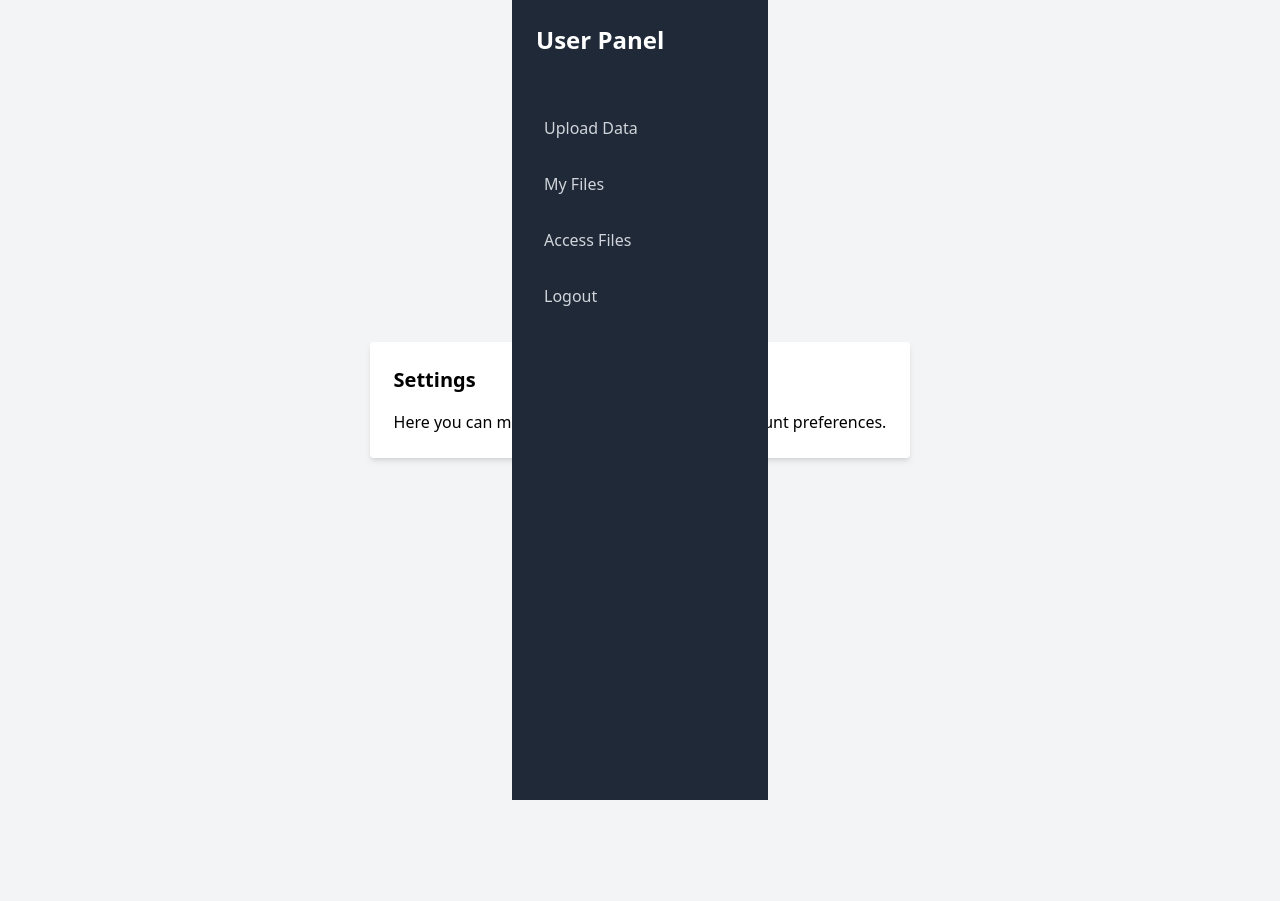
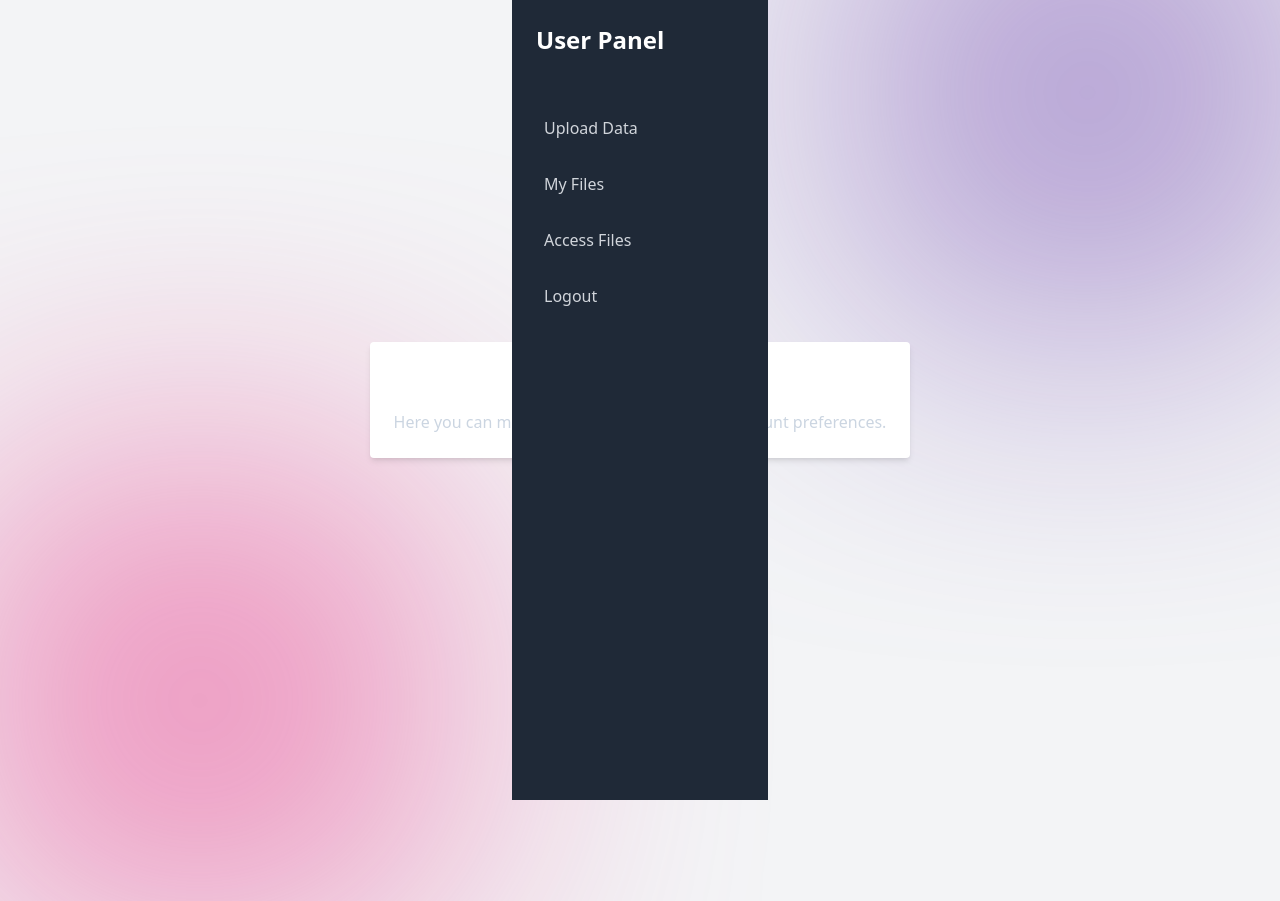
Before and after one commit to shalakapoojari/HashDrop, a Flask app: page /user/settings in a window 1280 px wide. Before the commit the page ends 800 px from the top, so only its background shows below. Run offline with Flask 3, Linux system fonts and the light colour scheme; the visitor is signed in with stand-in values (Sample User, id 1).

Commit message:
Update permission.html

```diff
--- a/app/templates/permission.html
+++ b/app/templates/permission.html
@@ -5,6 +5,217 @@
     <meta name="viewport" content="width=device-width, initial-scale=1.0">
     <title>Settings</title>
     <link href="https://cdnjs.cloudflare.com/ajax/libs/tailwindcss/2.2.19/tailwind.min.css" rel="stylesheet">
+    <style>
+        :root {
+    --purple-accent: #7952b3;
+    --purple-hover: #614092;
+    --text-light: #ffffff;
+    --text-muted: #CBD5E1;
+    --glass-bg: rgba(255, 255, 255, 0.1);
+    --glass-border: rgba(255, 255, 255, 0.2);
+    --input-bg: transparent;
+}
+
+body {
+    min-height: 100vh;
+    background: #000000;
+    color: var(--text-light);
+    font-family: system-ui, -apple-system, BlinkMacSystemFont, 'Segoe UI', Roboto, sans-serif;
+    display: flex;
+    align-items: center;
+    justify-content: center;
+    position: relative;
+    overflow-x: hidden;
+}
+
+/* Background shapes */
+body::before, body::after {
+    content: '';
+    position: absolute;
+    width: 400px;
+    height: 400px;
+    border-radius: 50%;
+    filter: blur(150px);
+    z-index: -1;
+}
+
+body::before {
+    background: #7952b3;
+    top: -200px;
+    right: -100px;
+    animation: float1 20s infinite;
+}
+
+body::after {
+    background: #e83e8c;
+    bottom: -200px;
+    left: -100px;
+    animation: float2 15s infinite;
+}
+
+.container {
+    background: rgba(255, 255, 255, 0.05);
+    backdrop-filter: blur(10px);
+    border: 1px solid var(--glass-border);
+    border-radius: 16px;
+    padding: 2.5rem;
+    max-width: 500px;
+    width: 90%;
+    animation: fadeIn 0.5s ease-out;
+}
+
+.registration-container {
+    width: 100%;
+}
+
+.form-title {
+    color: var(--text-light);
+    font-size: 2rem;
+    margin-bottom: 1.5rem;
+    background: linear-gradient(to right, #7952b3, #e83e8c);
+    -webkit-background-clip: text;
+    background-clip: text;
+    color: transparent;
+}
+
+.form-group {
+    margin-bottom: 1.5rem;
+}
+
+.form-label {
+    color: var(--text-muted);
+    font-size: 0.95rem;
+    margin-bottom: 0.5rem;
+}
+
+.form-control {
+    background: var(--input-bg);
+    border: 1px solid var(--glass-border);
+    color: var(--text-light);
+    border-radius: 12px;
+    padding: 0.7rem;
+    transition: all 0.3s;
+}
+
+.form-control:focus {
+    background: var(--input-bg);
+    border-color: var(--purple-accent);
+    box-shadow: 0 0 0 4px rgba(121, 82, 179, 0.15);
+    color: var(--text-light);
+}
+
+.form-control::placeholder {
+    color: var(--text-muted);
+    opacity: 0.7;
+}
+
+.btn-register {
+    background: var(--purple-accent);
+    border: none;
+    border-radius: 12px;
+    padding: 0.8rem 2rem;
+    font-weight: 500;
+    transition: all 0.3s;
+    width: 100%;
+    color: var(--text-light);
+}
+
+.btn-register:hover {
+    background: var(--purple-hover);
+    transform: translateY(-1px);
+    box-shadow: 0 4px 12px rgba(121, 82, 179, 0.3);
+}
+
+.btn-register:active {
+    transform: translateY(0);
+}
+
+.alert {
+    background: rgba(255, 255, 255, 0.1);
+    border: 1px solid rgba(255, 255, 255, 0.2);
+    backdrop-filter: blur(10px);
+}
+
+.alert-danger {
+    background: rgba(220, 53, 69, 0.1);
+    border-color: rgba(220, 53, 69, 0.2);
+    color: #ff6b6b;
+}
+
+.alert-success {
+    background: rgba(40, 167, 69, 0.1);
+    border-color: rgba(40, 167, 69, 0.2);
+    color: #51cf66;
+}
+
+.terms-check {
+    margin: 1.5rem 0;
+}
+
+.form-check-label {
+    color: var(--text-muted);
+}
+
+.terms-content {
+    display: none;
+    background: var(--glass-bg);
+    border: 1px solid var(--glass-border);
+    border-radius: 12px;
+    padding: 1.5rem;
+    margin: 1rem 0;
+}
+
+.terms-content.show {
+    display: block;
+}
+
+.h-captcha {
+    margin: 1.5rem 0;
+    display: flex;
+    justify-content: center;
+}
+
+a {
+    color: var(--purple-accent);
+    text-decoration: none;
+    transition: color 0.3s;
+}
+
+a:hover {
+    color: var(--purple-hover);
+    text-decoration: underline;
+}
+
+p {
+    color: var(--text-muted);
+}
+
+@keyframes float1 {
+    0%, 100% { transform: translate(0, 0); }
+    50% { transform: translate(-100px, 100px); }
+}
+
+@keyframes float2 {
+    0%, 100% { transform: translate(0, 0); }
+    50% { transform: translate(100px, -100px); }
+}
+
+@keyframes fadeIn {
+    from { opacity: 0; }
+    to { opacity: 1; }
+}
+
+@media (max-width: 480px) {
+    .container {
+        padding: 1.5rem;
+        width: 95%;
+    }
+
+    .form-title {
+        font-size: 1.75rem;
+    }
+}
+    </style>
 </head>
 <body class="bg-gray-100 min-h-screen flex items-center justify-center">
     <div class="w-64 bg-gray-800 min-h-screen fixed">
```
